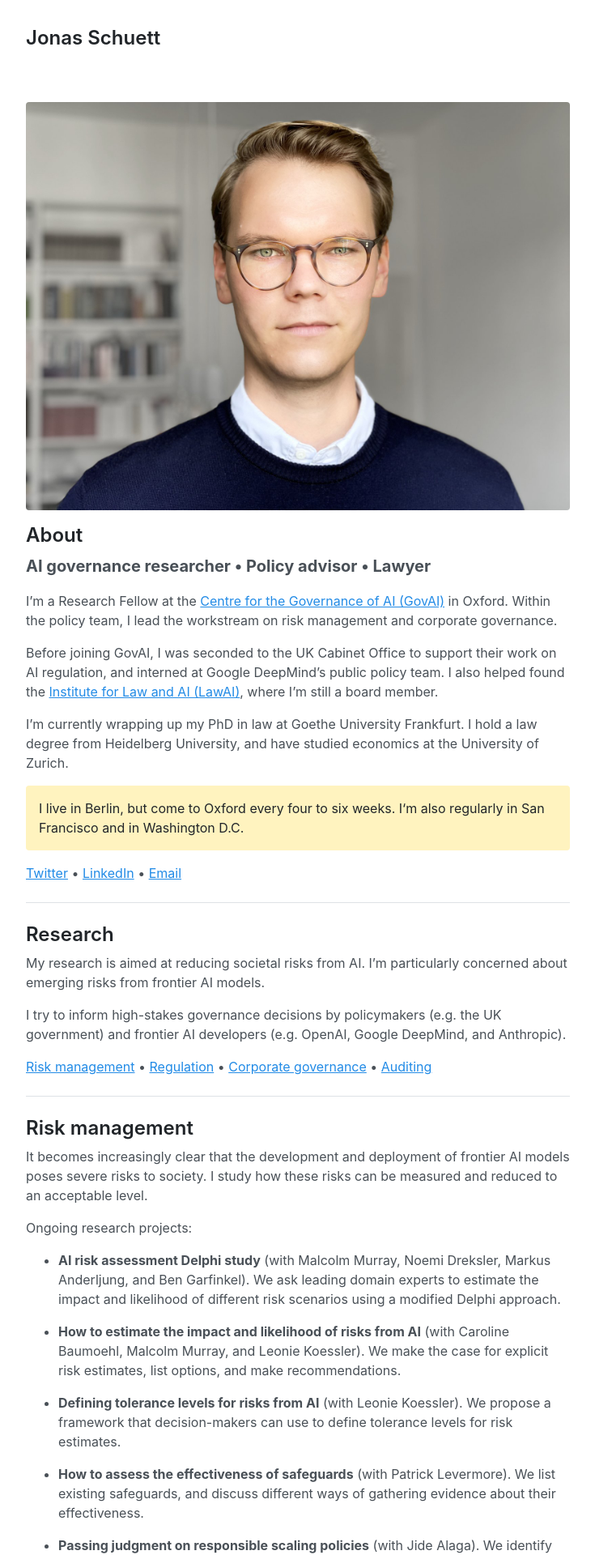
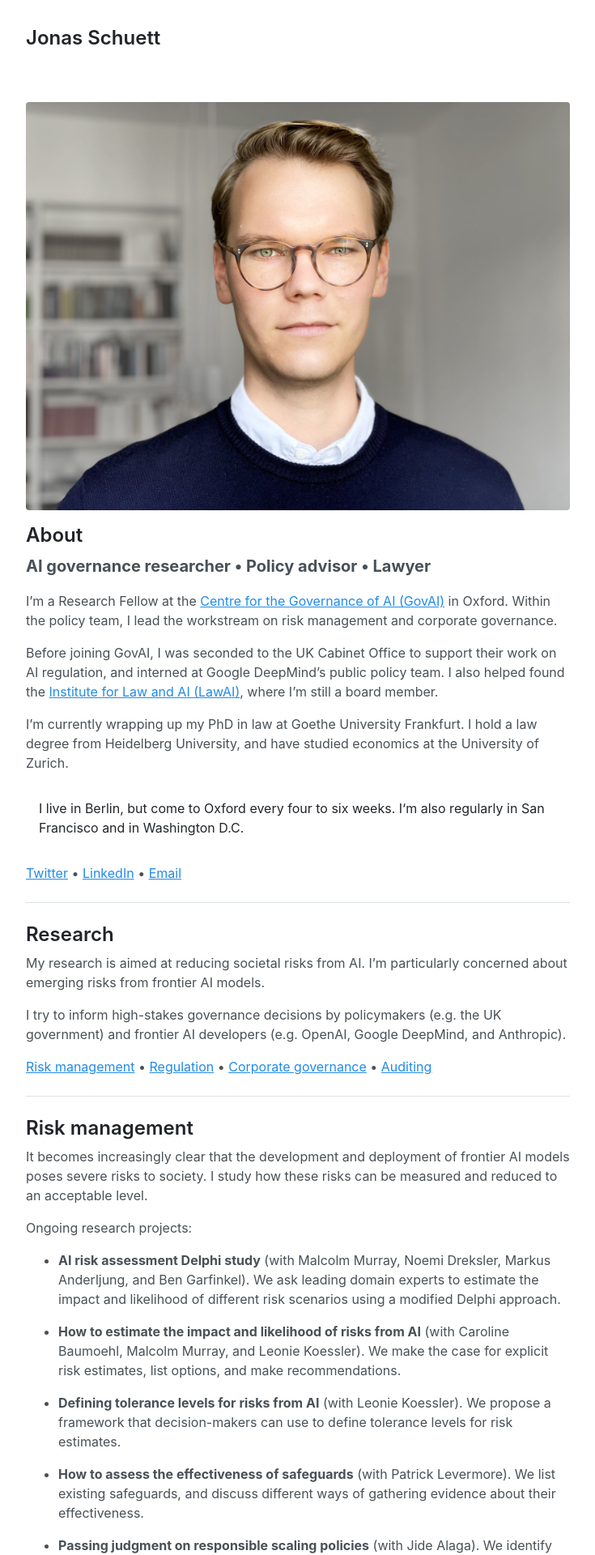
Before and after one commit to jonasschuett/jonasschuett.github.io, a Jekyll site: the page built from index.html, in a window 1280 px wide. Shown: the top 1920 px of the page at 81% size, without its empty margins (272-1007 px from the left). Built offline with Jekyll 4.4.1, drawn with Linux system fonts in a browser that asks for light colours; the list of posts is cut into pages by our own code.

Commit message:
Update _message.scss

```diff
--- a/_sass/_message.scss
+++ b/_sass/_message.scss
@@ -7,6 +7,6 @@
   padding: var(--spacer);
   margin-bottom: var(--spacer);
   color: var(--gray-900);
-  background-color: var(--yellow-100);
+  background-color: var(#f8f8f8);
   border-radius: var(--border-radius);
 }
```
